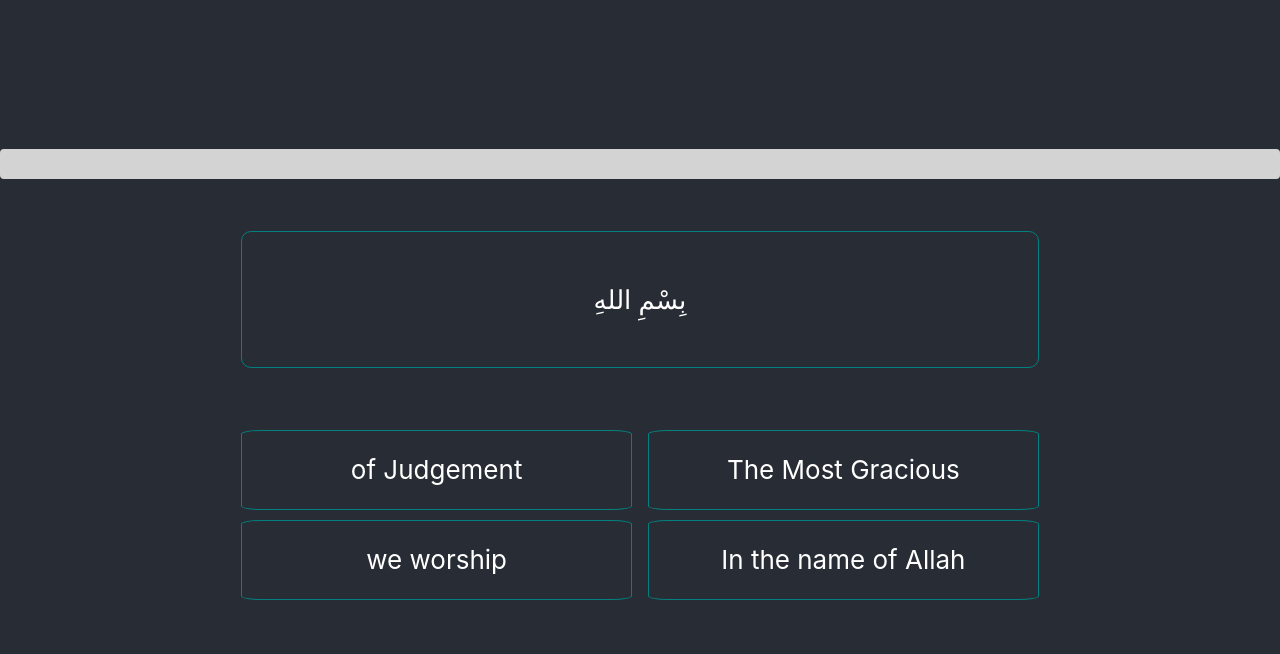
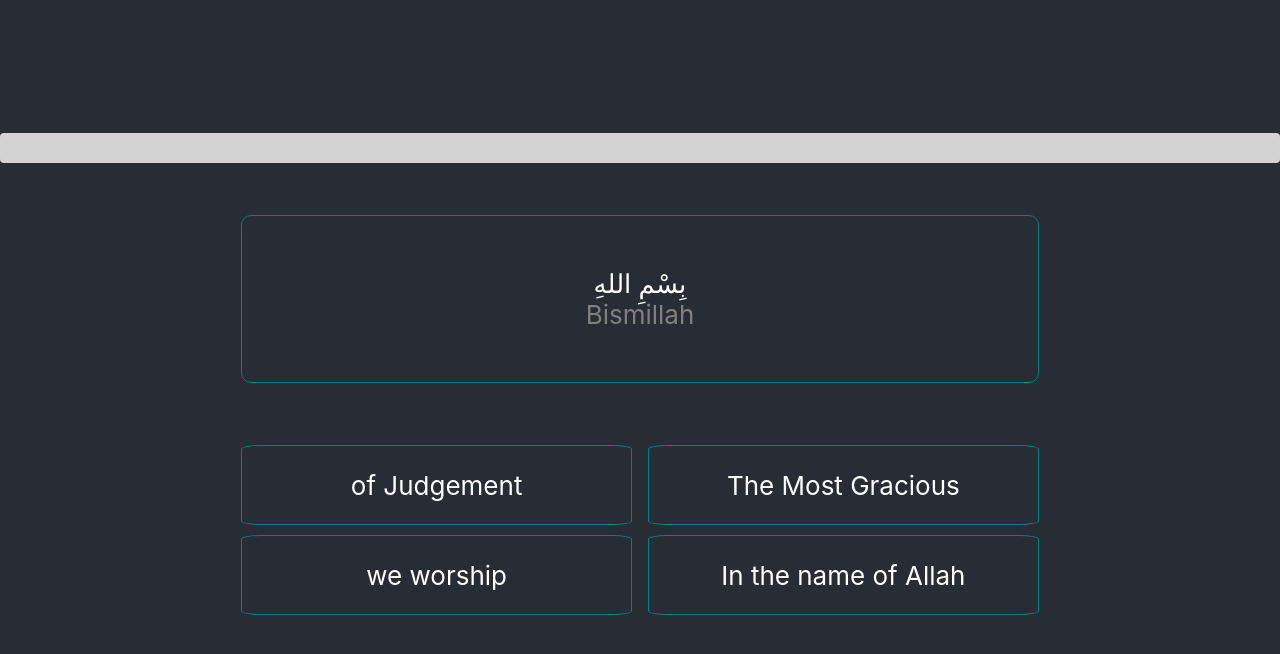
Before and after one commit to Alim-Reza/quranic-vocab-mastery, a React (Create React App) app: page / in a window 1280 px wide. Shown: the top 654 px of the page. Built offline with nearby package versions, Linux system fonts and the light colour scheme.

Commit message:
2 files modified

```diff
--- a/src/App.js
+++ b/src/App.js
@@ -20,6 +20,7 @@ function App() {
       <div style={{ paddingTop: '2em' }}>
         <Frame
           arabicText={data_set[currentAyah].phraseArabic}
+          englishTransliteration={data_set[currentAyah].phraseEnglish}
           listOfOptions={options}
           onClickAction={(selectedOption) =>
             Logic.onClickAction(
--- a/src/components/Frames.js
+++ b/src/components/Frames.js
@@ -1,25 +1,36 @@
 import React from 'react';
 import './Frames.css';
 
-export default function Frame({ arabicText, listOfOptions, onClickAction }) {
+export default function Frame({
+  arabicText,
+  listOfOptions,
+  onClickAction,
+  englishTransliteration,
+}) {
   const FrameItem = ({ item, index }) => {
     const [buttonBg, setButtonBg] = React.useState(false);
     const handleClick = (event) => {
       const result = onClickAction(event);
-      if(result) {
+      if (result) {
         setButtonBg('#ff6663');
       }
-    }
+    };
     return (
-      <div className="item" key={index} style={{ background: buttonBg ?? '#ff6663' }} onClick={handleClick}>
+      <div
+        className="item"
+        key={index}
+        style={{ background: buttonBg ?? '#ff6663' }}
+        onClick={handleClick}
+      >
         {item}
       </div>
     );
   };
   return (
     <div>
-      <div dir="rtl" className="card">
-        {arabicText}
+      <div className="card">
+        <div dir="rtl">{arabicText}</div>
+        <div style={{ color: 'grey' }}>{englishTransliteration}</div>
       </div>
       <div className="container">
         {listOfOptions.map((item, index) => (
```
